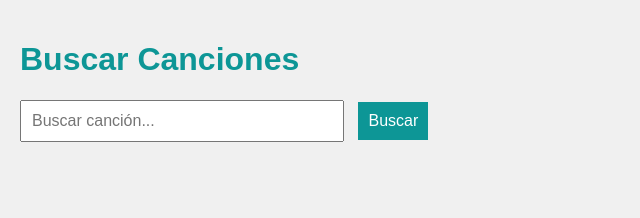
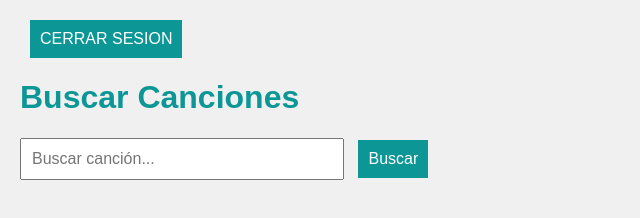
Before and after one commit to LucianoGonzalez10/spoti, a plain HTML site: page buscador.html in a window 1280 px wide. Shown: the whole page, without its empty margins (0-640 px from the left). Drawn offline with Linux system fonts and the light colour scheme.

Commit message:
Update buscador.html

```diff
--- a/buscador.html
+++ b/buscador.html
@@ -7,6 +7,7 @@
     <title>Inicio de Sesión con Spotify</title>
 </head>
 <body>
+    <button id="cerrarSesion"> CERRAR SESION </button>
     <h1>Buscar Canciones</h1>
     <form onsubmit="event.preventDefault(); buscarCanciones();">
         <input type="text" id="buscar" placeholder="Buscar canción...">
```
